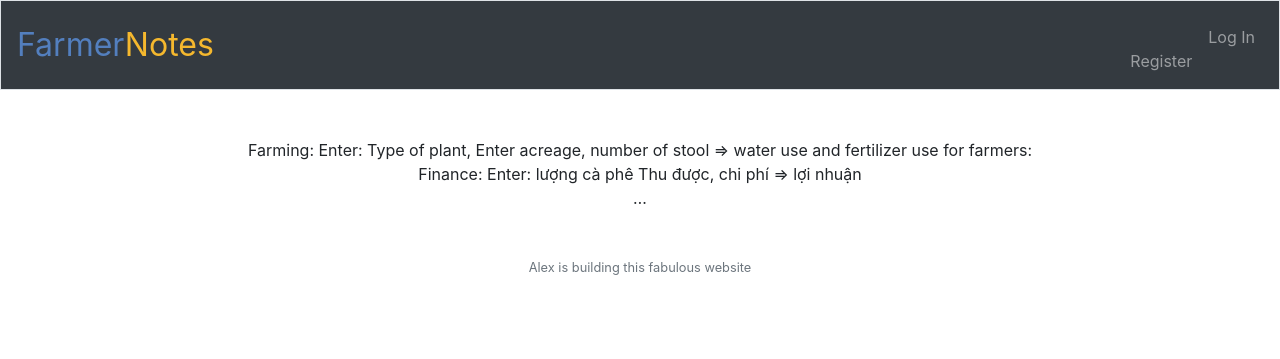
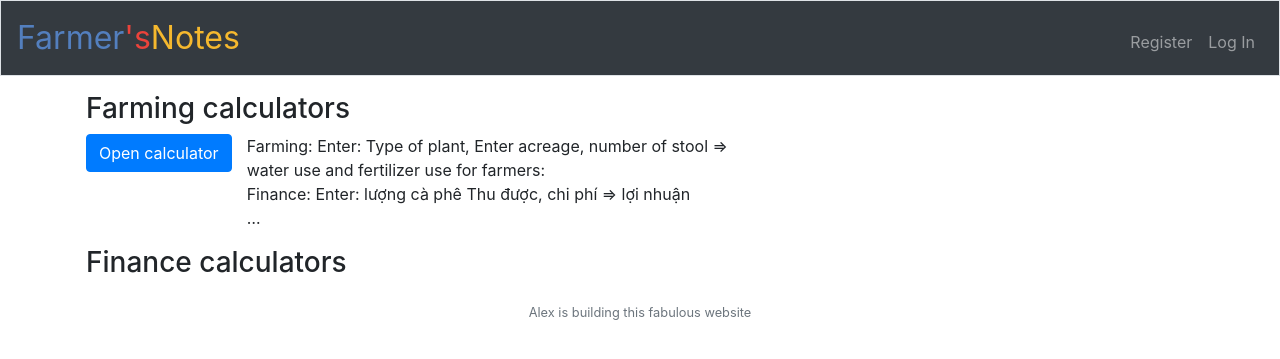
Before and after one commit to alexsonphoenix/cs50-final, a Flask app: template templates/calculators.html in a window 1280 px wide. Shown: the top 359 px of the page. Run offline with Flask 2, Linux system fonts and the light colour scheme; the template is opened without the code that fills it, so the values that code supplies are empty; some libraries are stand-ins or nearby versions.

Commit message:
worked on calculators

```diff
--- a/app.py
+++ b/app.py
@@ -39,7 +39,9 @@ db = SQL("sqlite:///farmNotes.db")
 @login_required
 def index():
     """Main """
-    render_template("index.html")
+    # Page Title
+    username = session["user_username"]
+    return render_template("index.html")
 
 
 @app.route("/login", methods=["GET", "POST"])
@@ -86,6 +88,22 @@ def logout():
 
     # Redirect user to login form
     return redirect("/")
+
+@app.route("/check", methods=["GET"])
+def check():
+    """Return true if username available, else false, in JSON format"""
+    # get user's input from HTTP parameter passing from AJAX $.get
+    username_input = request.args.get("username")
+    print(username_input)
+    # Query database for existing usernames
+    username_database = db.execute("SELECT username FROM users")
+    username_database_list = [username_database[i]["username"] for i in range(len(username_database))]
+
+    # length at least 1 and does not already belong to a user in the database
+    if(len(username_input) > 1 and (username_input not in username_database_list)):
+        return jsonify(True)
+    else:
+        return jsonify(False)
 
 
 @app.route("/register", methods=["GET", "POST"])
@@ -169,6 +187,30 @@ def changePassword():
         return render_template("login.html")
 
 
+@app.route("/yourFarm", methods=["GET", "POST"])
+@login_required
+def yourFarm():
+    # User reached route via GET (as by clicking a link or via redirect)
+    if request.method == "GET":
+        return render_template("yourFarm.html")
+
+
+@app.route("/yourNotes", methods=["GET", "POST"])
+@login_required
+def yourNotes():
+    # User reached route via GET (as by clicking a link or via redirect)
+    if request.method == "GET":
+        return render_template("yourNotes.html")
+
+
+@app.route("/calculators", methods=["GET", "POST"])
+@login_required
+def calculators():
+    # User reached route via GET (as by clicking a link or via redirect)
+    if request.method == "GET":
+        return render_template("calculators.html")
+
+
 def errorhandler(e):
     """Handle error"""
     if not isinstance(e, HTTPException):
--- a/static/styles.css
+++ b/static/styles.css
@@ -23,40 +23,6 @@ nav .navbar-brand .green
     color: #2e944b;
 }
 
-/*MAIN*/
-main .form-control
-{
-    /* center form controls */
-    display: inline-block;
-
-    /* override Bootstrap's 100% width for form controls */
-    width: auto;
-}
-
-/*MAIN*/
-main
-{
-    /* scroll horizontally as needed */
-    overflow-x: auto;
-
-    /* center contents */
-    text-align: center;
-}
-
-main img
-{
-    /* constrain images on small screens */
-    max-width: 100%;
-}
-
-.justify-content-end {
-    justify-content: flex-end!important;
-}
-
-.justify-content-center {
-    justify-content: center!important;
-}
-
 
 /* Colour indicating successfully registered */
 input[name="email"]:required {
--- a/templates/calculators.html
+++ b/templates/calculators.html
@@ -5,13 +5,40 @@
 {% endblock %}
 
 {% block main %}
-    <div>
-      Farming: Enter: Type of plant, Enter acreage, number of stool => water use and fertilizer use for farmers:
-      <br>
-      Finance: Enter:   lượng cà phê Thu được, chi phí
-      => lợi nhuận
-      <br>
-      …
+  <section class="farming_calculator">
+    <h3> Farming calculators </h3>
+    <div class="container">
+      <div class="row">
+        <!--Calculators-->
+        <div class="embeded_calculator">
+          <button class="btn btn-primary" type="button" data-toggle="collapse" data-target="#collapseExample" aria-expanded="false" aria-controls="collapseExample">
+             Open calculator
+          </button>
 
+          <div class="collapse" id="collapseExample">
+            <div class="card card-body">
+              <iframe src='https://www.embed.com/app/calculator/gray-calculator.html' style='width: 400px; height: 400px;' scrolling='no' frameBorder='0'></iframe>
+            </div>
+          </div>
+
+        </div>
+
+        <div class="col-md-6 col-6 d-flex justify-content-end">
+          <p>
+            Farming: Enter: Type of plant, Enter acreage, number of stool => water use and fertilizer use for farmers:
+            <br>
+            Finance: Enter:   lượng cà phê Thu được, chi phí
+            => lợi nhuận
+            <br>
+            …
+          </p>
+        </div>
+      </div>
     </div>
+  </section>
+
+  <section class="finance_calculator">
+    <h3>Finance calculators</h3>
+  </section>
+
 {% endblock %}
--- a/templates/layout.html
+++ b/templates/layout.html
@@ -1,9 +1,7 @@
 <!DOCTYPE html>
 
 <html lang="en">
-
     <head>
-
         <!-- Required meta tags -->
         <meta charset="utf-8">
         <meta name="viewport" content="width=device-width, initial-scale=1, shrink-to-fit=no">
@@ -24,13 +22,13 @@
 
     <body>
 
-        <nav class="navbar navbar-expand-md navbar-dark bg-dark  border">
-            <a class="navbar-brand" href="/"><span class="blue">Farmer</span><span class="red"></span><span class="yellow">Notes</span>
-
+        <nav class="sticky-top navbar navbar-expand-md navbar-dark bg-dark  border">
             <!-- Toggle nav button -->
             <button aria-controls="navbar" aria-expanded="false" aria-label="Toggle navigation" class="navbar-toggler" data-target="#navbar" data-toggle="collapse" type="button">
                 <span class="navbar-toggler-icon"></span>
             </button>
+
+            <a class="navbar-brand" href="/"><span class="blue">Farmer</span><span class="red">'s</span><span class="yellow">Notes</span> </a>
 
             <div class="collapse navbar-collapse" id="navbar">
                 {% if session.user_id %}
@@ -60,7 +58,7 @@
             </header>
         {% endif %}
 
-        <main class="container p-5">
+        <main class="container p-3">
             {% block main %}{% endblock %}
         </main>
 
```
Also changed, not shown: farmNotes.db.
